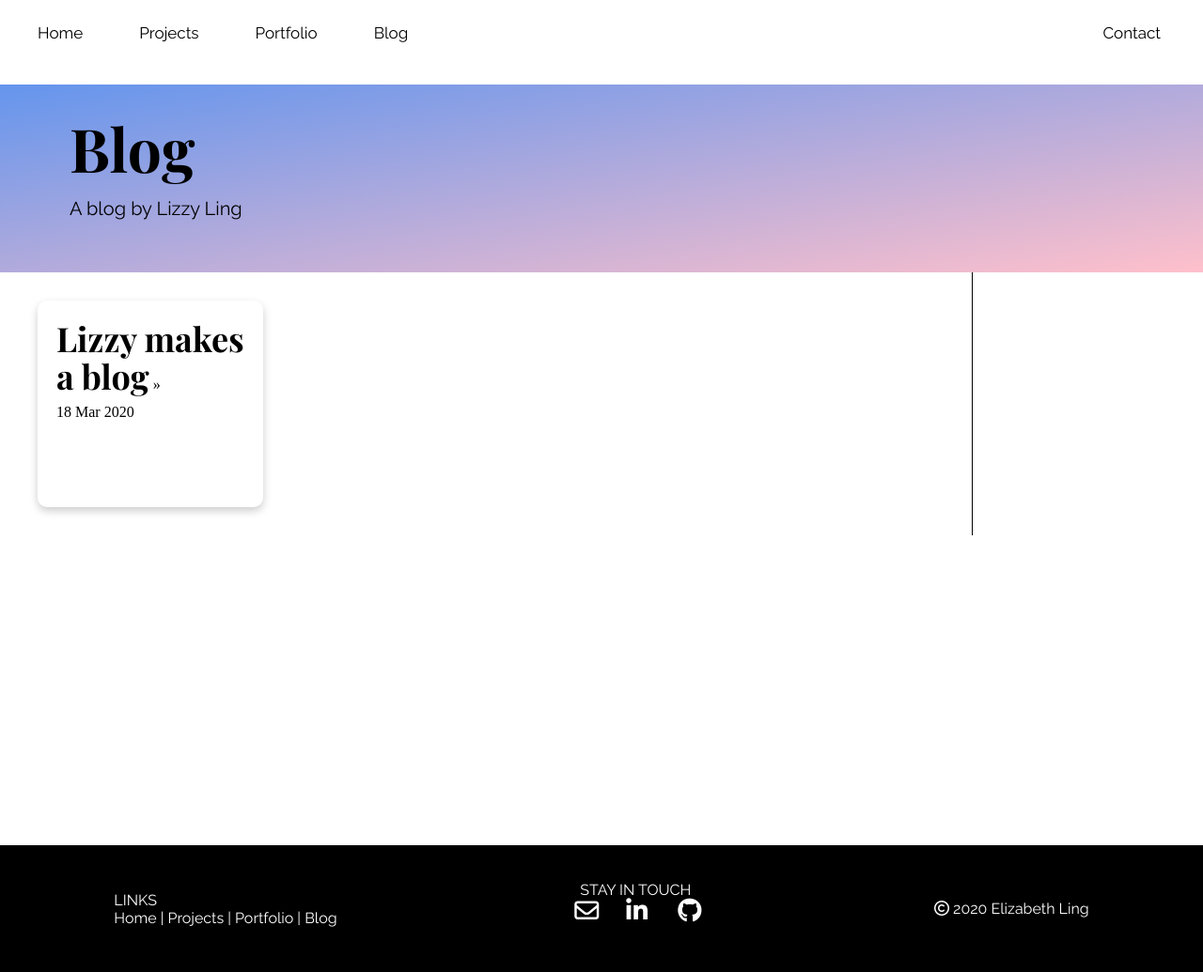
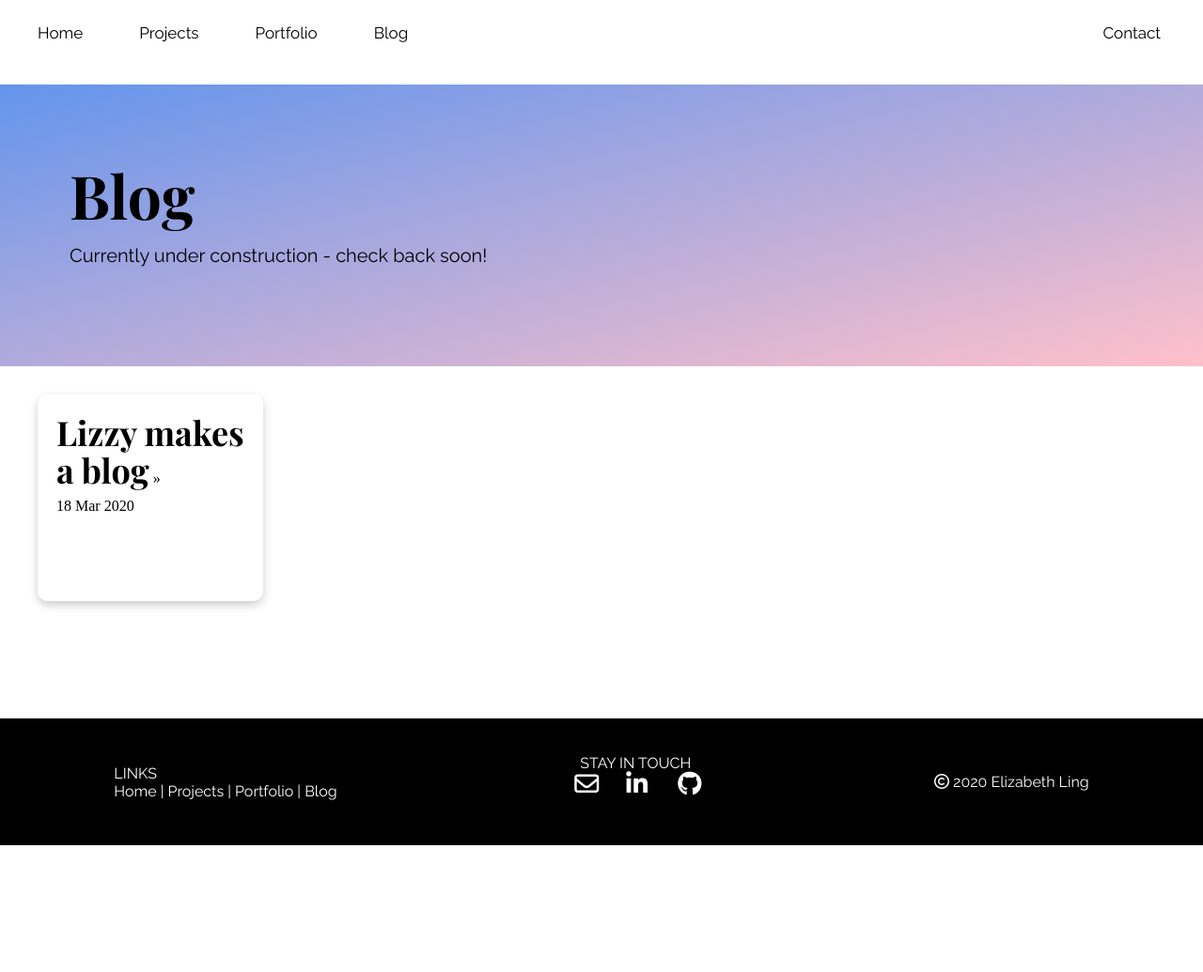
Before and after one commit to lingelizabeth/lingelizabeth.github.io, a Jekyll site: the page built from blog/index.html, in a window 1280 px wide. Shown: the whole page at 94% size. Built offline with Jekyll 4.4.1, drawn with Linux system fonts in a browser that asks for light colours; nearby versions of some CDN libraries; after the commit the page ends 900 px from its top, so only the background shows below that.

Commit message:
blog page reformat, construction message

```diff
--- a/_layouts/default.html
+++ b/_layouts/default.html
@@ -12,7 +12,8 @@
 
 		</head>
 		<body>
-			<div class="page-container-2">
+			<div class="page-container">
+			<div class="content-wrap">
 			<div class="topnav" id="topnav">
 
 				<a class="active" href="https://lingelizabeth.github.io/">Home</a>
@@ -28,6 +29,7 @@
 			{{ content }}
 
 			</div><!-- /.container -->
+			</div>
 	    		<!---footer--->
 				<div id="footer" class="raleway">
 					<div>LINKS<br> <a href="https://lingelizabeth.github.io/">Home</a> | <a href="https://lingelizabeth.github.io/#projects">Projects</a> |
--- a/blog/index.html
+++ b/blog/index.html
@@ -4,7 +4,7 @@ title: Blog
 ---
 	<div id="blog-header">
 		<h3 class="blog-title">{{ page.title }}</h3>
-		<p class="blog-title">A blog by Lizzy Ling</p>
+		<p class="blog-title">Currently under construction - check back soon!</p>
 	</div>
 
 	<ul class="posts">
--- a/css/main.css
+++ b/css/main.css
@@ -3,12 +3,12 @@
 	position: absolute;
 	margin: 50px 0px;
 }
-.page-container-2{
+/* .page-container-2{
 	position: relative;
 	min-height: 100vh;
 	overflow:hidden;
 	padding-bottom: 15vh;
-}
+} */
 body{
 	margin: 0 0;
 }
@@ -19,7 +19,7 @@ body{
 	align-items: flex-start;
 	justify-content: center;
 	width:100vw;
-	height: 200px;
+	height: 300px;
 	margin-top: 40px;
 	background-color: pink; /* For browsers that do not support gradients */
   	background-image: linear-gradient(to bottom right, cornflowerblue, pink);
@@ -37,8 +37,8 @@ h3{
 .posts{
 	position: absolute;
 	width: 80vw;
-	border-right: black 1px solid;
-	margin: 240px 0 0 0;
+	height: 300px;
+	margin: 340px 0 0 0;
 	padding: 20px 10px 20px 0px;
 }
 .post-wrapper{
--- a/homepage.css
+++ b/homepage.css
@@ -77,7 +77,7 @@ p{
 	font-weight: 600;
 	font-size: 32px;
 }
-#page-container{
+.page-container{
 	position: relative;
 	min-height: 100vh;
 	overflow:hidden;
@@ -260,7 +260,7 @@ a{
 	justify-content: center;
 	align-items: center;
 }
-#content-wrap {
+.content-wrap {
 	padding-bottom: 15vh;    /* Footer height */
   }
 #footer{
--- a/index.html
+++ b/index.html
@@ -50,8 +50,8 @@
 
 </head>
 <body>
-  <div id="page-container">
-  <div id="content-wrap">
+  <div class="page-container">
+  <div class="content-wrap">
   <div class="topnav" id="topnav">
 
     <a class="active" href="#home">Home</a>
```
